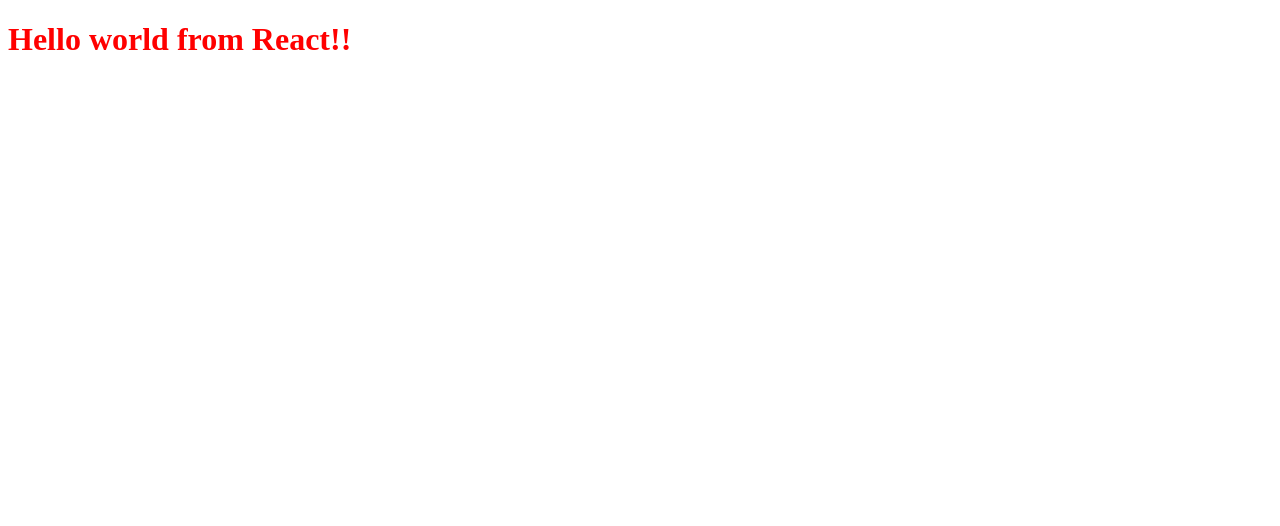
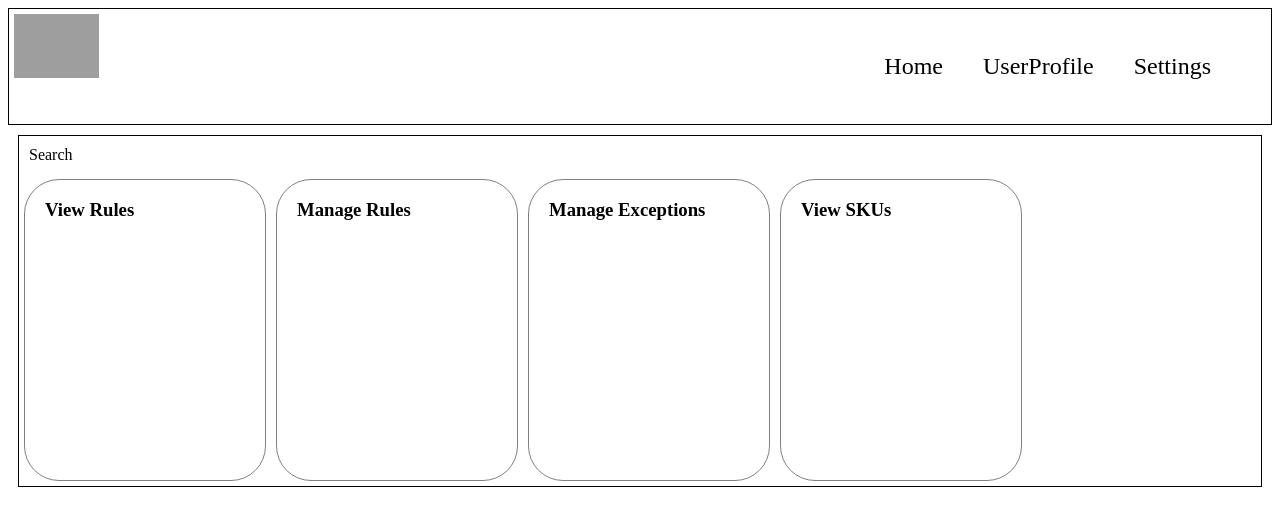
Before and after one commit to RaghavendraKKulkarni/React-PIG, a React (Vite) app: page / in a window 1280 px wide. Shown: the top 526 px of the page. Built offline with nearby package versions, Linux system fonts and the light colour scheme; grey boxes are pictures that could not be loaded.

Commit message:
initial setup for homepage changes

```diff
--- a/App.js
+++ b/App.js
@@ -1,15 +1,58 @@
 import React from "react";
 import ReactDOM from "react-dom/client";
 
-    const heading= React.createElement("h1",
-        {
-            id:"heading",
-            xyz:"random attribute"
-        }
-    ,"Hello world from React!!");
+const root = ReactDOM.createRoot(document.getElementById("root"));
+const Header = () => {
+  return (
+    <div className="header">
+      <div>
+        <img
+          className="logo"
+          src="https://www.theverygroup.com/files/Logos/very-logo.jpg"
+        />
+      </div>
+      <div className="nav-items">
+        <ul>
+          <li>Home</li>
+          <li>UserProfile</li>
+          <li>Settings</li>
+        </ul>
+      </div>
+    </div>
+  );
+};
+const FeatureCard = (props) => {
+  return (
+    <div className="feature-card">
+      <h3>{props.featureData}</h3>
+    </div>
+  );
+};
+const FeatureList = [
+  { name: "View Rules" , id:1},
+  { name: "Manage Rules" , id:2},
+  { name: "Manage Exceptions" , id:3},
+  { name: "View SKUs" , id:4},
+];
+const Body = () => {
+  return (
+    <div className="body">
+      <div className="search">Search</div>
+      <div className="feature-container">
+        {FeatureList.map((feature) => (
+          <FeatureCard key={feature.id} featureData={feature.name} />
+        ))}
+      </div>
+    </div>
+  );
+};
+const AppLayout = () => {
+  return (
+    <div className="app">
+      <Header />
+      <Body />
+    </div>
+  );
+};
 
-    //This is how react internally works
-    //heading variable is a react js object not an html element
-    const root= ReactDOM.createRoot(document.getElementById("root"));
-
-    root.render(heading);
+root.render(<AppLayout />);
--- a/index.css
+++ b/index.css
@@ -1,3 +1,50 @@
-#heading {
-    color: red;
+.header {
+  display: flex;
+  justify-content: space-between;
+  border: 1px solid black;
 }
+.logo {
+  width: 85px;
+  padding: 5px 5px;
+}
+
+.nav-items{
+    padding: 0px 20px;
+}
+.nav-items >ul{
+    font-size: 24px;
+display: flex;
+padding: 0px 20px;
+}
+
+.nav-items >ul >li{
+    display: flex;
+    padding: 10px;
+    margin: 10px;
+    }
+.body{
+    margin: 10px;
+    border: 1px solid black;
+}
+    .feature-container{
+        display: flex;
+        flex-wrap: wrap;
+    }
+    .feature-card{
+        width:200px;
+        height:300px;
+        padding: 0px 20px;
+        margin: 5px;
+        border: 1px solid gray;
+        border-radius: 35px;
+    }
+
+    .feature-card:hover{
+        cursor: pointer;
+        border: 3px solid black;
+        background-color: pink;
+    }
+
+    .search{
+        padding: 10px;
+    }
--- a/package.json
+++ b/package.json
@@ -2,8 +2,9 @@
   "name": "namaste-react",
   "version": "1.0.0",
   "description": "This is PIG dashboard using React",
-  "main": "App.js",
   "scripts": {
+    "start":"parcel index.html",
+    "build": "parcel build index.html",
     "test": "jest"
   },
   "repository": {
```
Also changed, not shown: Notes.txt, images/PIG.avif (added).
